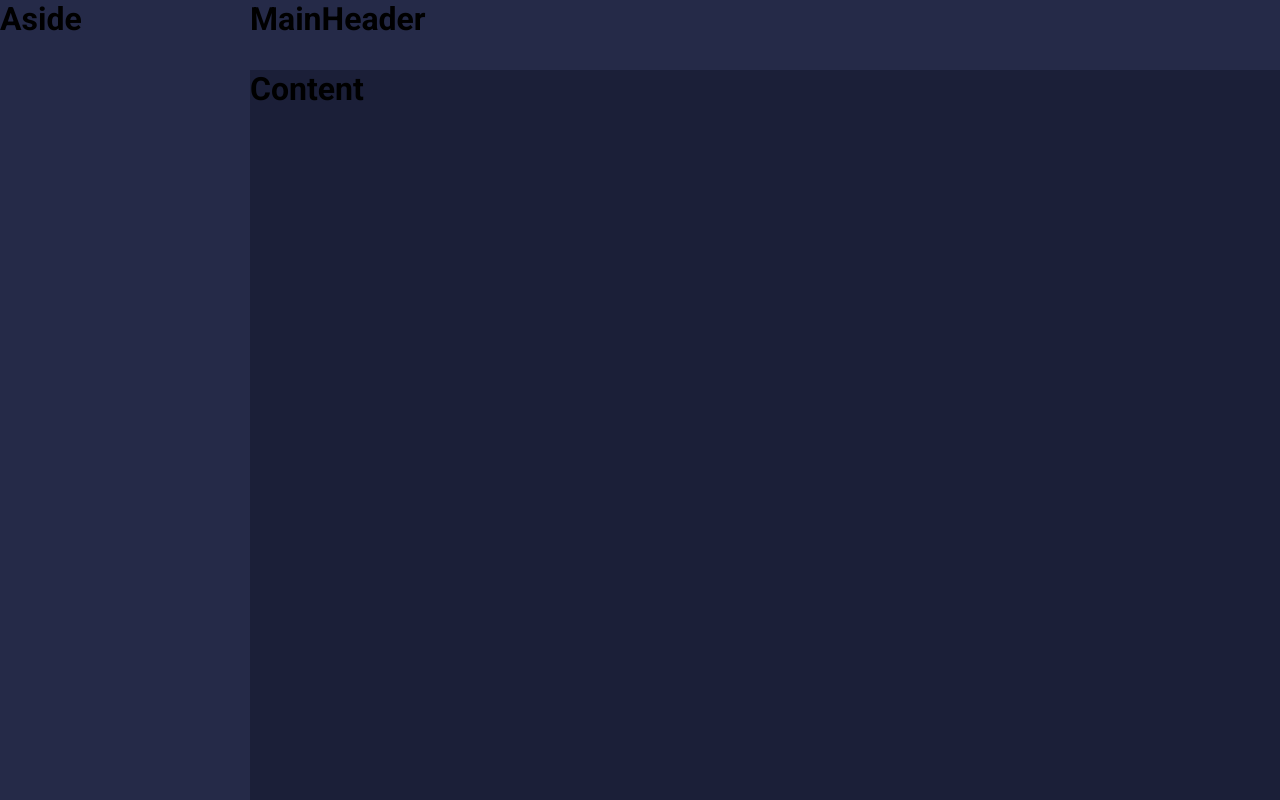
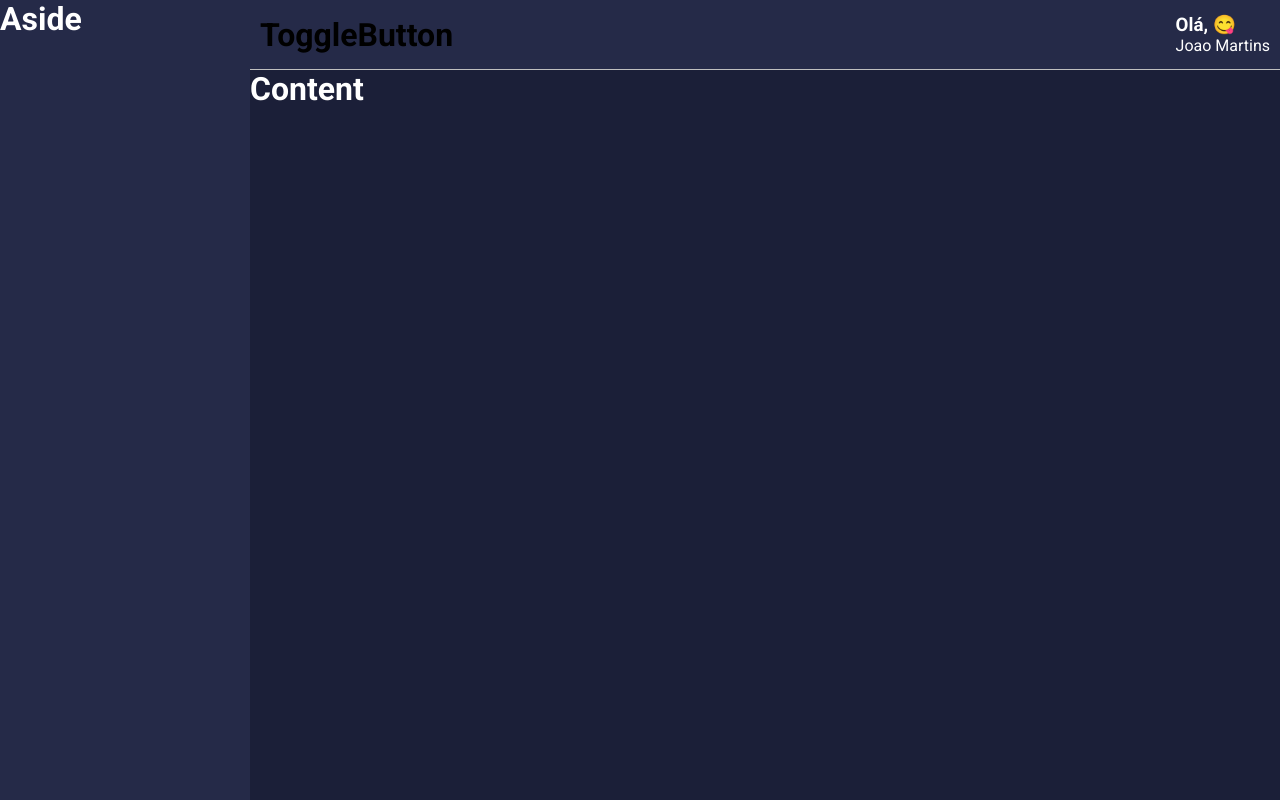
Before and after one commit to MoonKode/wallet, a React (Create React App) app: page / in a window 1280 px wide. Built offline with nearby package versions, Linux system fonts and the light colour scheme.

Commit message:
created the profile with emojis on header

```diff
--- a/src/components/aside/styles.ts
+++ b/src/components/aside/styles.ts
@@ -2,6 +2,7 @@
 
 export const Container = styled.div`
     grid-area: AS;
+    color:${props => props.theme.colors.white};
     background-color: ${props => props.theme.colors.secondary};
 
 `;
--- a/src/components/content/styles.ts
+++ b/src/components/content/styles.ts
@@ -2,5 +2,6 @@
 
 export const Container = styled.div`
 grid-area: CT;
+color: ${props => props.theme.colors.white};
 background-color: ${props => props.theme.colors.primary};
 `;
--- a/src/components/mainHeader/index.tsx
+++ b/src/components/mainHeader/index.tsx
@@ -1,10 +1,23 @@
-import React from 'react'
-import{Container} from './styles'
+import React, {useMemo} from 'react'
+import{Container,
+    Profile,
+    Welcome,
+    UserName}
+    from './styles'
+import emojis from '../../utils/emojis'
 
 const MainHeader: React.FC = () => {
+    const emoji = useMemo(()=>{
+        const indice = Math.floor(Math.random() * emojis.length)
+        return emojis[indice]
+    },[])
     return (
         <Container>
-            <h1>MainHeader</h1>
+            <h1>ToggleButton</h1>
+            <Profile>
+                <Welcome>Olá, {emoji} </Welcome>
+                <UserName>Joao Martins</UserName>
+            </Profile>
         </Container>
     )
 }
--- a/src/components/mainHeader/styles.ts
+++ b/src/components/mainHeader/styles.ts
@@ -2,6 +2,16 @@
 
 export const Container = styled.div`
 grid-area: MH;
+display: flex;
+justify-content: space-between;
 background-color: ${(props) => props.theme.colors.secondary};
+align-items:center;
+padding: 0 10px;
+border-bottom: 1px solid ${props => props.theme.colors.gray};
+`;
 
+export const Profile = styled.div`
+    color: ${props => props.theme.colors.white};
 `;
+export const Welcome = styled.h3``;
+export const UserName = styled.span``;
--- /dev/null
+++ b/src/utils/emojis.ts
@@ -0,0 +1 @@
+export default ['😁','😃','🤑','🤤','🤘','😋','😍']
```
Also changed, not shown: 1 other file (tests, documents, lock files or other folders).
